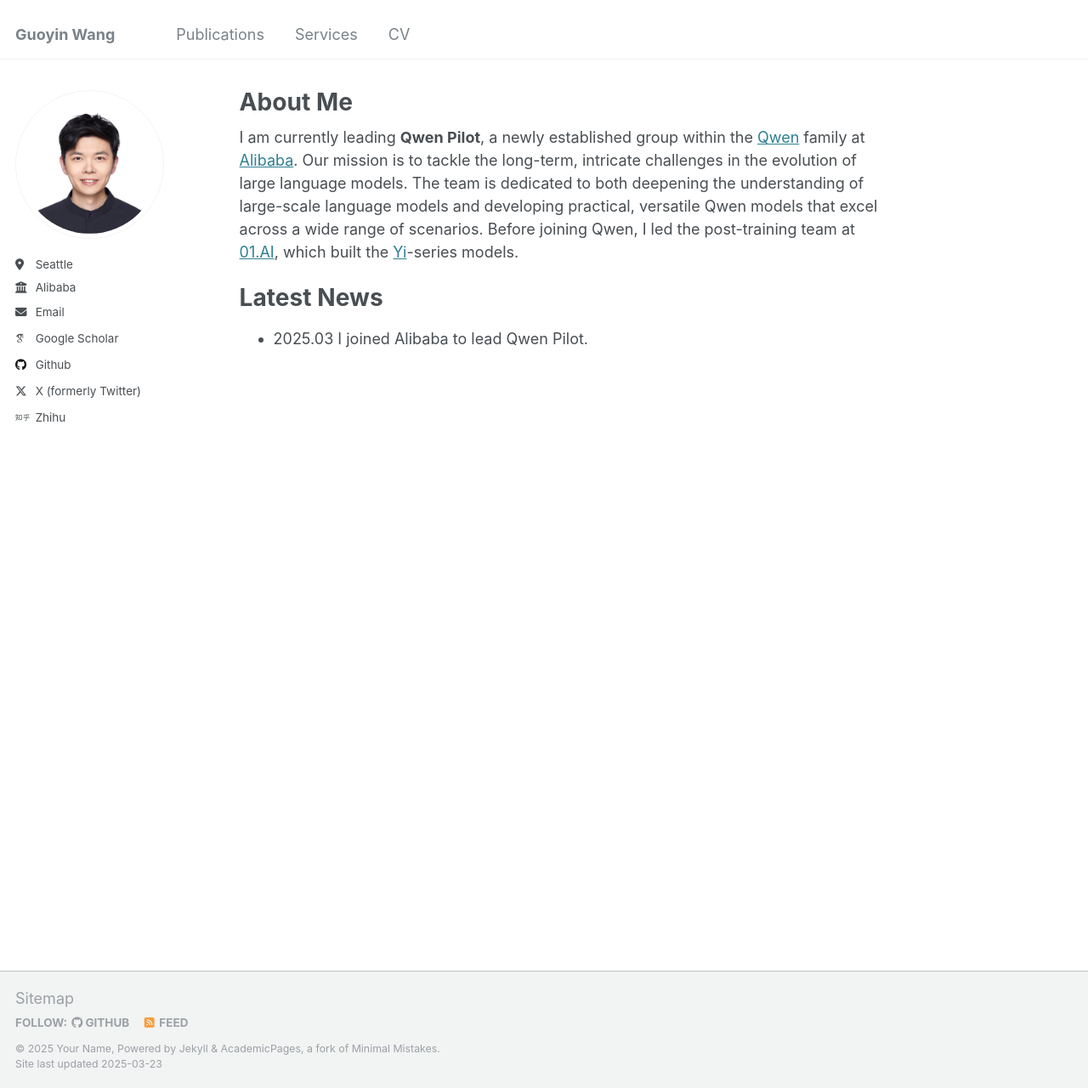
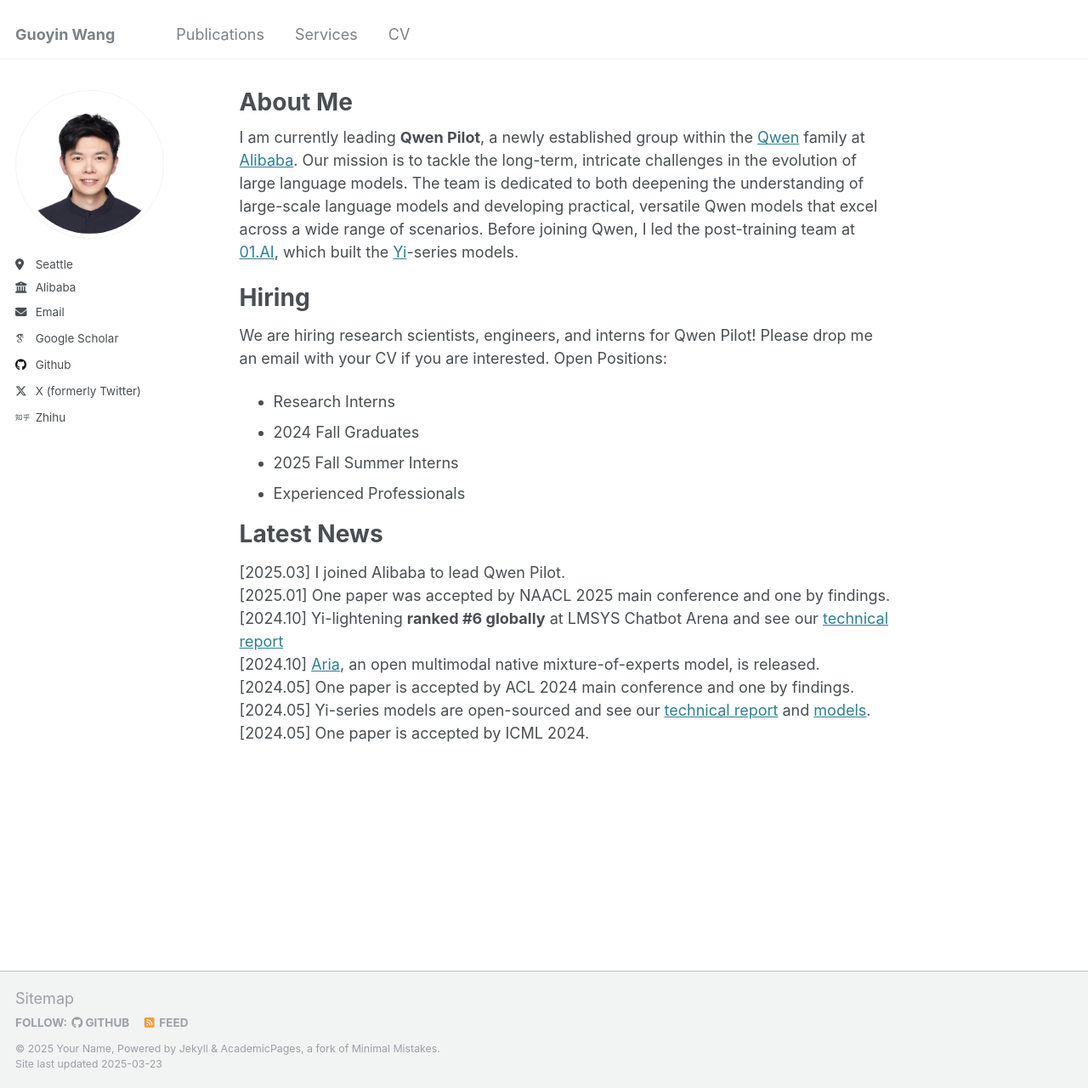
Before and after one commit to huxueyu/guoyin.wang, a Jekyll site: the page built from _pages/about.md, in a window 1280 px wide and 1280 px high. Shown: the whole window at 85% size. Built offline with Jekyll 4.4.1, drawn with Linux system fonts in a browser that asks for light colours; some web fonts are replaced.

Commit message:
Update about.md

```diff
--- a/_pages/about.md
+++ b/_pages/about.md
@@ -9,6 +9,22 @@ redirect_from:
 
 I am currently leading **Qwen Pilot**, a newly established group within the [Qwen](https://chat.qwen.ai/) family at [Alibaba](https://www.alibabagroup.com/). Our mission is to tackle the long-term, intricate challenges in the evolution of large language models. The team is dedicated to both deepening the understanding of large-scale language models and developing practical, versatile Qwen models that excel across a wide range of scenarios. Before joining Qwen, I led the post-training team at [01.AI](https://www.lingyiwanwu.com/), which built the [Yi](https://huggingface.co/01-ai)-series models.
 
+
+Hiring
+======
+We are hiring research scientists, engineers, and interns for Qwen Pilot! Please drop me an email with your CV if you are interested.
+Open Positions:
+- Research Interns
+- 2024 Fall Graduates
+- 2025 Fall Summer Interns
+- Experienced Professionals
+
 Latest News
 ======
-- 2025.03 I joined Alibaba to lead Qwen Pilot.
+[2025.03] I joined Alibaba to lead Qwen Pilot.
+[2025.01] One paper was accepted by NAACL 2025 main conference and one by findings.
+[2024.10] Yi-lightening **ranked #6 globally** at LMSYS Chatbot Arena and see our [technical report](https://arxiv.org/abs/2412.01253)
+[2024.10] [Aria](https://arxiv.org/abs/2410.05993), an open multimodal native mixture-of-experts model, is released.
+[2024.05] One paper is accepted by ACL 2024 main conference and one by findings.
+[2024.05] Yi-series models are open-sourced and see our [technical report](https://arxiv.org/abs/2403.04652) and [models](https://huggingface.co/01-ai).
+[2024.05] One paper is accepted by ICML 2024.
```
